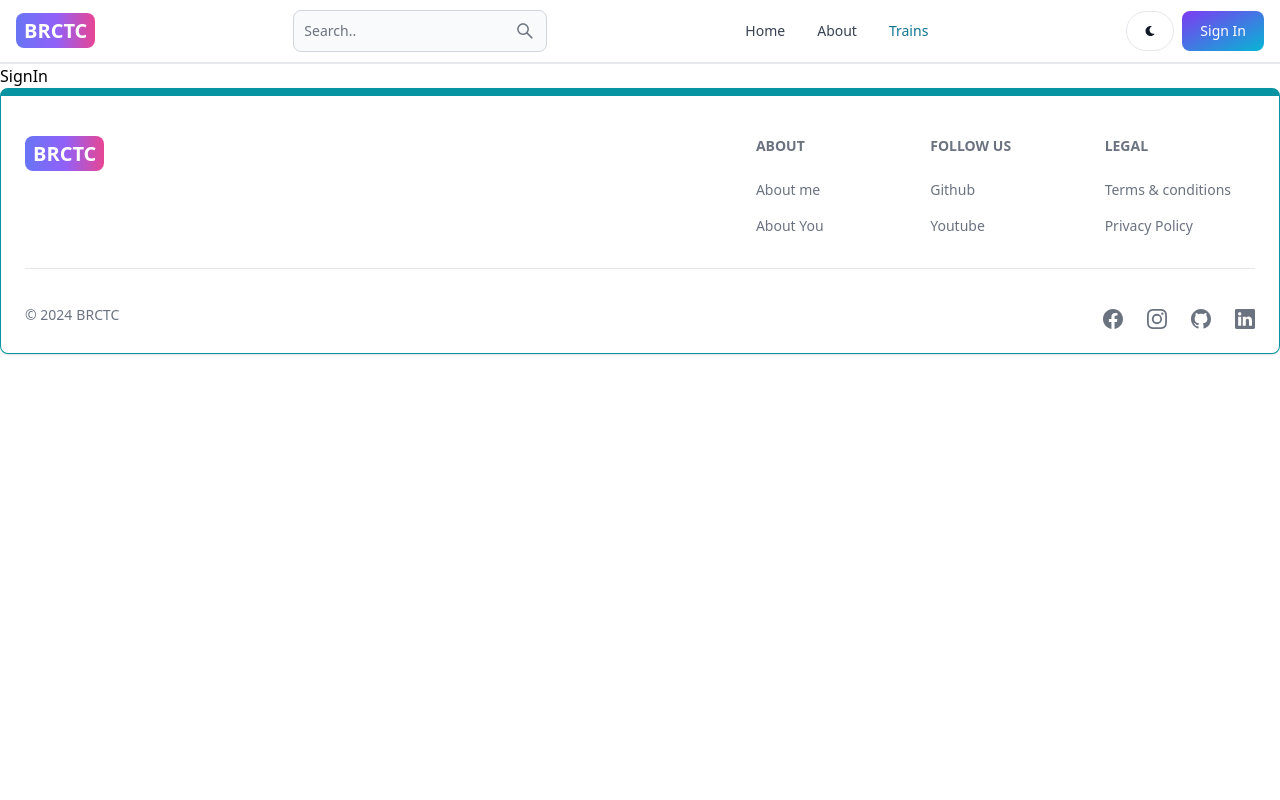
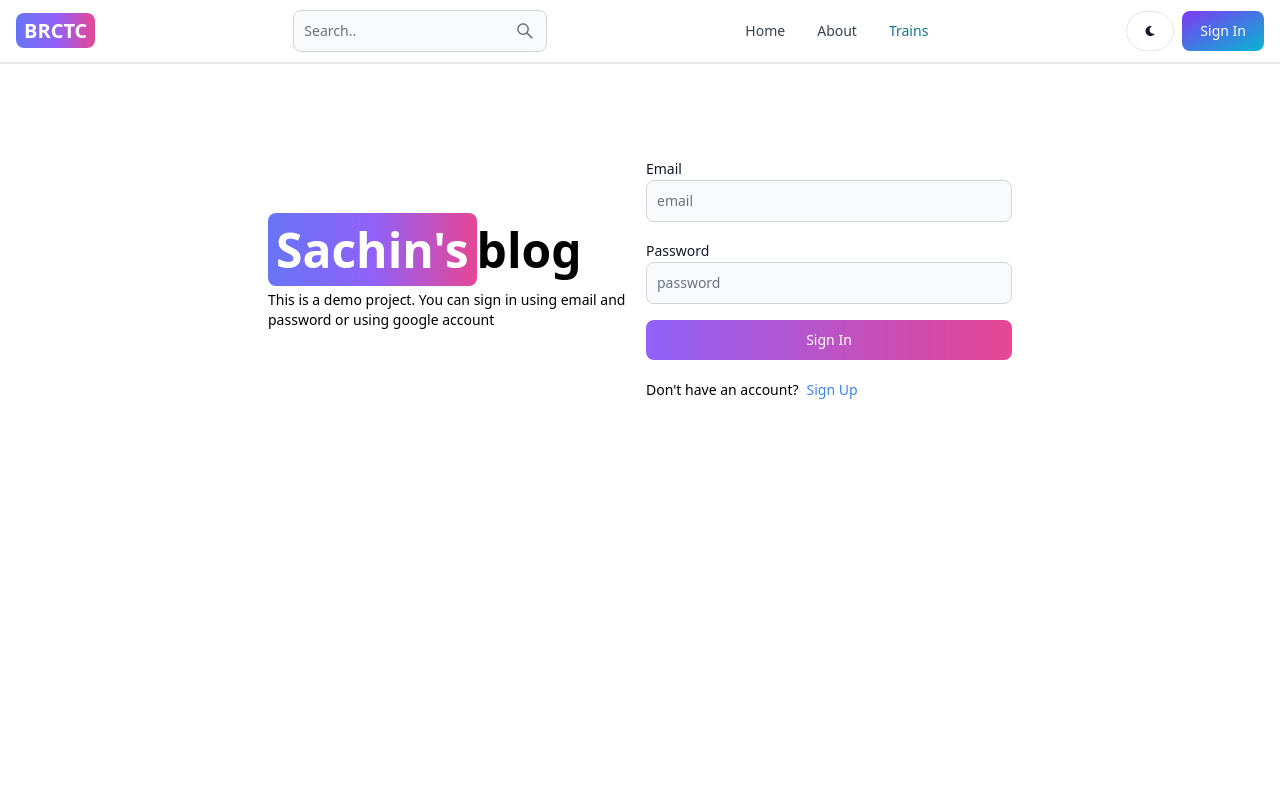
Before and after one commit to sachinpalsp917/BRCTC, a React (Vite) app in the folder frontend/: page /signin in a window 1280 px wide. Shown: the top 800 px of the page. Built offline with nearby package versions, Linux system fonts and the light colour scheme.

Commit message:
complete signin page functionality and UI

```diff
--- a/frontend/src/pages/SignIn.jsx
+++ b/frontend/src/pages/SignIn.jsx
@@ -1,9 +1,107 @@
-import React from 'react'
+import { Alert, Button, Label, Spinner, TextInput } from "flowbite-react";
+import { useState } from "react";
+import { Link, useNavigate } from "react-router-dom";
 
 export default function SignIn() {
+  const [formData, setFormData] = useState({});
+  const [errorMessage, setErrorMessage] = useState(null);
+  const [loading, setLoading] = useState(false);
+  const navigate = useNavigate();
+  const handleChange = (e) => {
+    setFormData({ ...formData, [e.target.id]: e.target.value.trim() });
+  };
+  const handleSubmit = async (e) => {
+    e.preventDefault();
+    if (!formData.email || !formData.password) {
+      return setErrorMessage("Please fill out all details");
+    }
+    try {
+      setLoading(true);
+      setErrorMessage(null);
+      const res = await fetch("/api/auth/signin", {
+        method: "POST",
+        headers: { "Content-Type": "application/json" },
+        body: JSON.stringify(formData),
+      });
+      const data = await res.json();
+      if (data.success === false) {
+        return setErrorMessage(data.message);
+      }
+      setLoading(false);
+      if (res.ok) {
+        navigate("/");
+      }
+    } catch (error) {
+      setErrorMessage(error.message);
+      setLoading(false);
+    }
+  };
   return (
-    <div>
-      SignIn
+    <div className="min-h-screen mt-20">
+      <div className="flex p-3 max-w-3xl mx-auto flex-col md:flex-row md:items-center gap-3">
+        {/* left */}
+        <div className="flex-1">
+          <Link to="/" className="font-bold dark:text-white text-5xl">
+            <span className="px-2 py-1 bg-gradient-to-r from-indigo-500 via-purple-500 to-pink-500 text-white rounded-lg">
+              Sachin&apos;s
+            </span>
+            blog
+          </Link>
+          <p className="text-sm mt-4">
+            This is a demo project. You can sign in using email and password or
+            using google account
+          </p>
+        </div>
+        {/* right */}
+        <div className="flex-1">
+          <form className="flex flex-col gap-4" onSubmit={handleSubmit}>
+            <div>
+              <Label value="Email" />
+              <TextInput
+                type="text"
+                placeholder="email"
+                id="email"
+                onChange={handleChange}
+              />
+            </div>
+            <div>
+              <Label value="Password" />
+              <TextInput
+                type="password"
+                placeholder="password"
+                id="password"
+                onChange={handleChange}
+              />
+            </div>
+            <Button
+              gradientDuoTone="purpleToPink"
+              type="submit"
+              disabled={loading}
+            >
+              {loading ? (
+                <>
+                  <Spinner size="sm" />
+                  <span className="pl-3">Loading...</span>
+                </>
+              ) : (
+                ""
+              )}
+              Sign In
+            </Button>
+          </form>
+          <div className="flex gap-2 text-sm mt-5">
+            <span>Don&apos;t have an account?</span>
+            <Link to="/signup" className="text-blue-500">
+              Sign Up
+            </Link>
+          </div>
+          {errorMessage && (
+            <Alert className="mt-5" color="failure">
+              {errorMessage}
+            </Alert>
+          )}
+        </div>
+      </div>
     </div>
-  )
+  );
 }
```
